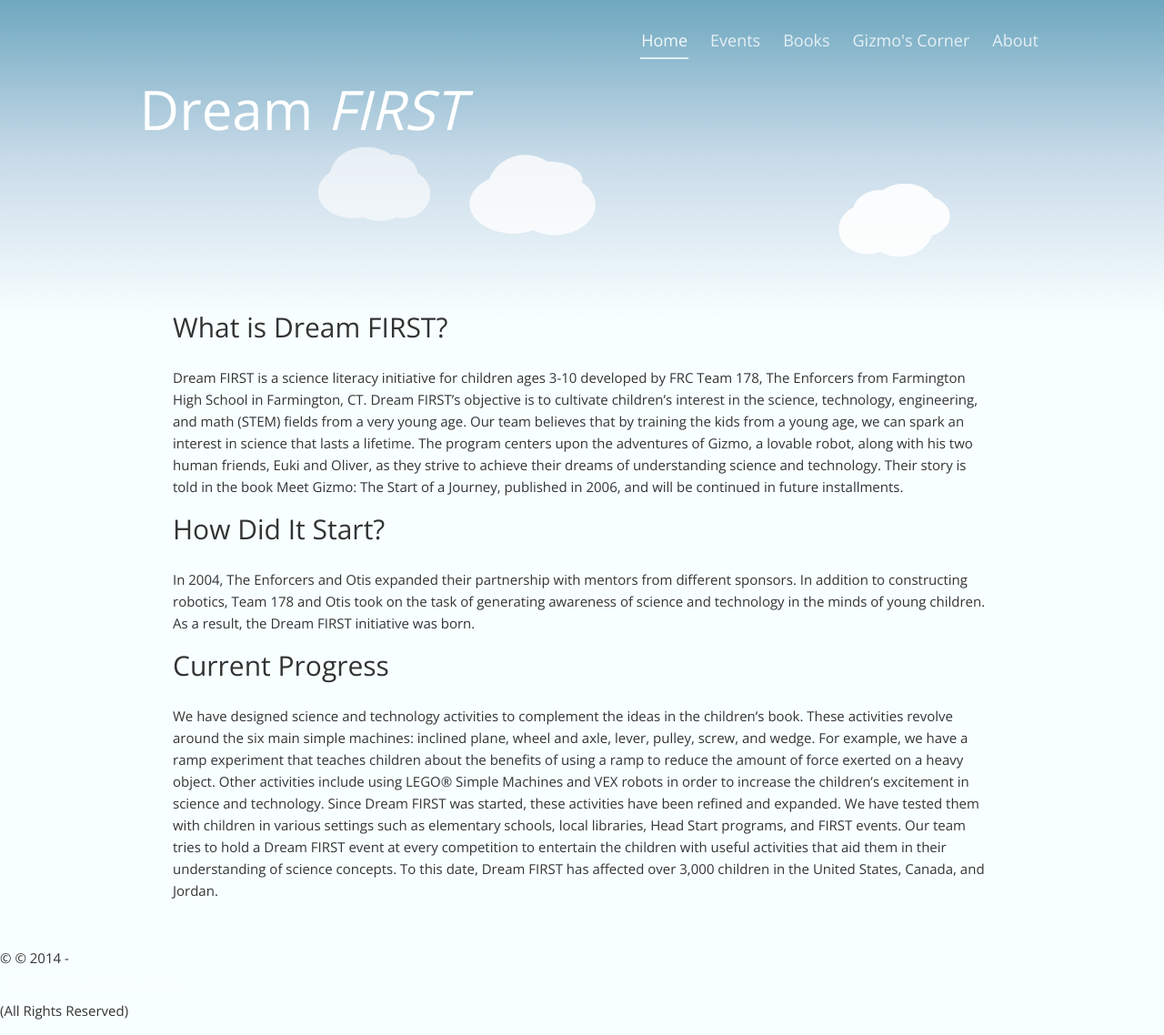
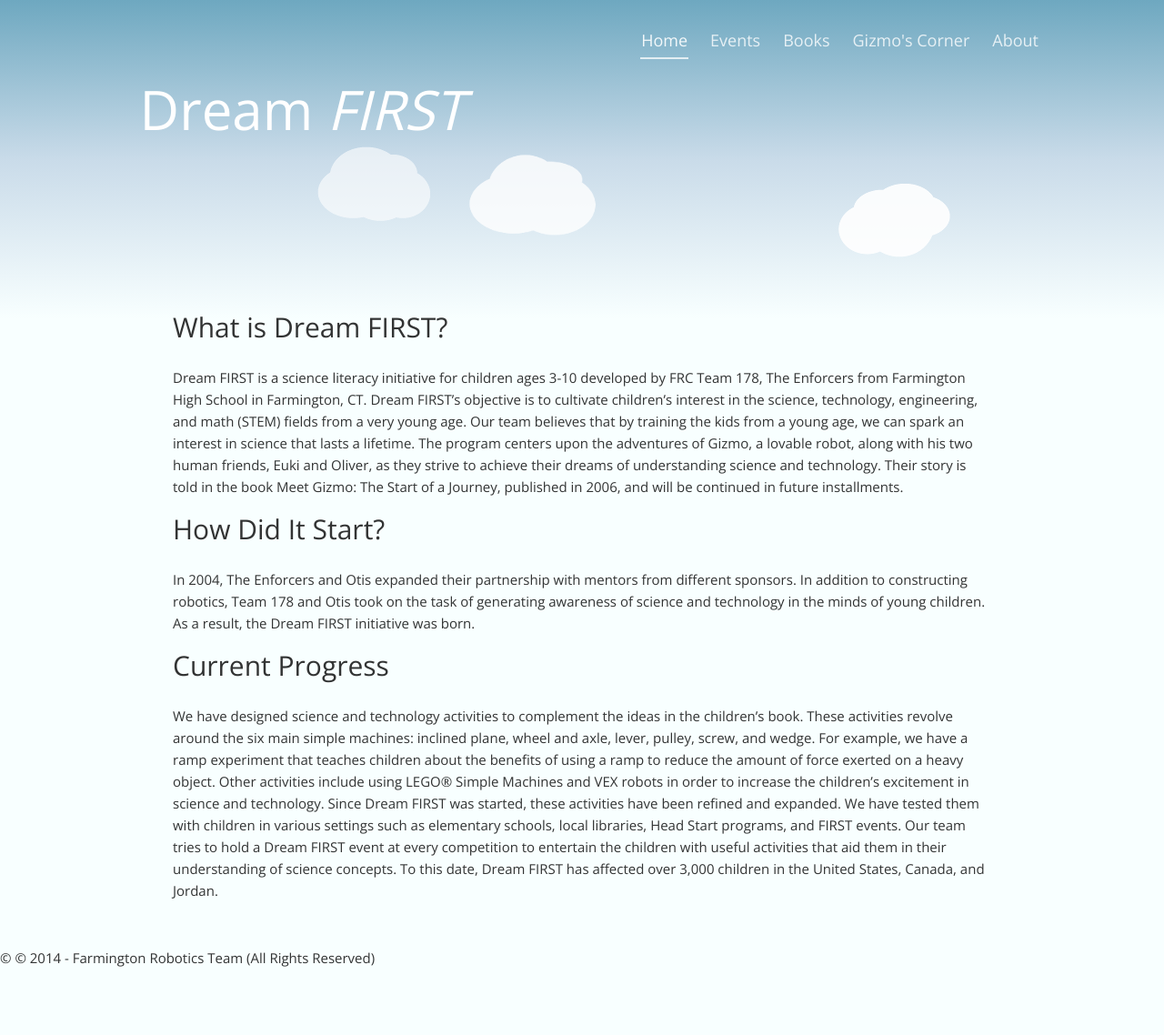
Before and after one commit to DreamFIRST/dreamfirst.github.io, a Jekyll site: the page built from index.md, in a window 1280 px wide. Shown: the whole page at 91% size. Built offline with Jekyll 4.4.1, drawn with Linux system fonts in a browser that asks for light colours; nearby versions of some CDN libraries; after the commit the page ends 1080 px from its top, so only the background shows below that.

Commit message:
Updated Styling for Copyright.

```diff
--- a/resources/css/main.css
+++ b/resources/css/main.css
@@ -113,19 +113,8 @@
 
 }
 
-#footer hr {
-
-}
-
-#footer p {
-
-}
-
 #footer a {
-	margin: 0; padding: 5px 10px;
-	display: block;
-
-	color: rgba(255,255,255, 0.8);
+	color: rgba(0,0,0, 0.8);
 	text-decoration: none;
 
 	transition-duration: 0.2s;
@@ -133,9 +122,8 @@
 }
 
 #footer a:hover {
-	color: white;
 	border-radius: 3px;
-	text-shadow: 0 0 1px rgba(255,255,255, 0.2);
+	text-shadow: 0 0 1px rgba(0,0,0, 0.2);
 }
 
 @media screen and (max-width: 1100px) {
```
